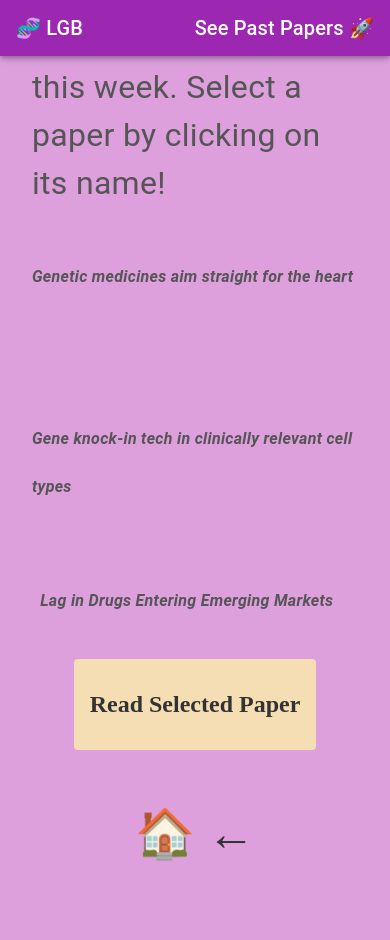
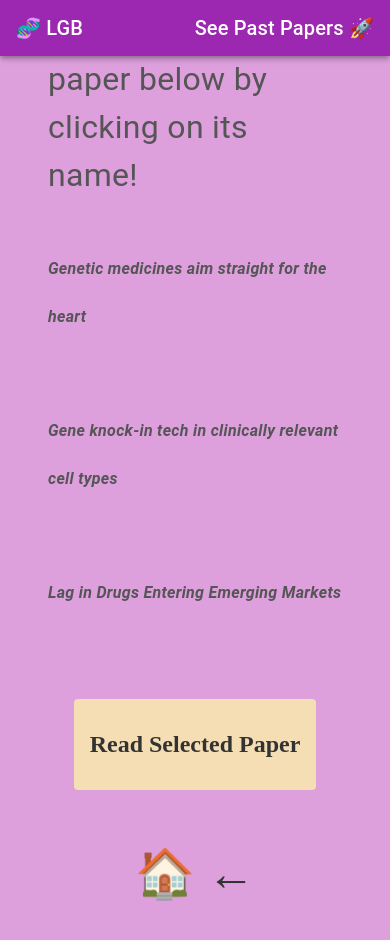
Before and after one commit to rohanrobinson/lgb, a Next.js app: page /select-paper in a window 390 px wide. Shown: the top 940 px of the page. Before the commit the page ends 918 px from the top, so only its background shows below. Built offline with nearby package versions, Linux system fonts and the light colour scheme.

Commit message:
trying to make view on mobile better

```diff
--- a/src/pages/index.js
+++ b/src/pages/index.js
@@ -33,8 +33,8 @@ export default function Home() {
           flexDirection: 'column',
           alignItems: 'center',
           justifyContent: 'center',
-          gap: 2,
-          mt: 8,
+          gap: 1,
+          mt: 4,
         }}>
           <Typography variant="h1" sx={{ mb: 4, textAlign: 'center' }}>
             <b><span className={styles.lgbHeader}>🧬 Let's Go Biotech 🚀</span></b>
--- a/src/pages/select-paper.js
+++ b/src/pages/select-paper.js
@@ -89,10 +89,11 @@ export default function SelectPaper() {
               alignItems: 'center',
               justifyContent: 'center',
               gap: 3,
-              p: 3,
+              p: 5,
+              mt: 10,
             }}>
               <Typography variant="body1" sx={{ mb: 2, fontSize: "2.0rem" }}>
-                Below in bold are 3 papers curated for this week. Select a paper by clicking on its name!
+                Select a curated paper below by clicking on its name!
               </Typography>
 
               <Box sx={{
```
